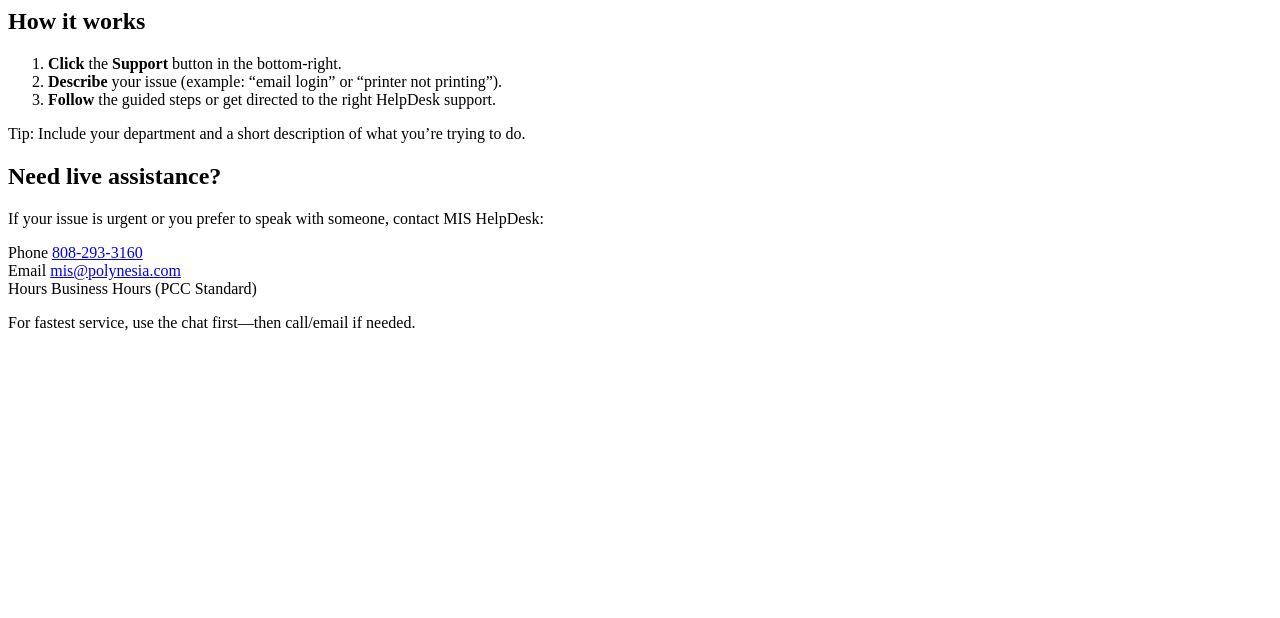
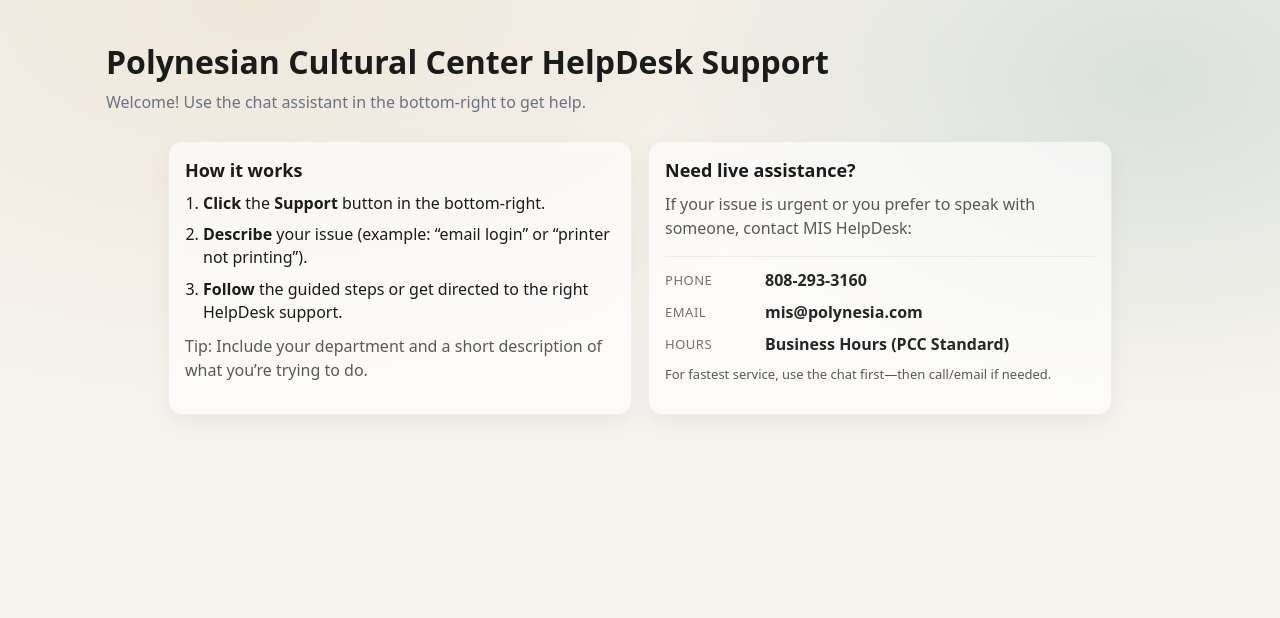
Before and after one commit to jatzer12/PCC-Chatbot, a plain HTML site: page index.html in a window 1280 px wide. Drawn offline with Linux system fonts and the light colour scheme.

Commit message:
Update index.html

```diff
--- a/index.html
+++ b/index.html
@@ -1,7 +1,23 @@
+<!doctype html>
+<html lang="en">
+<head>
+  <meta charset="utf-8" />
+  <meta name="viewport" content="width=device-width, initial-scale=1" />
+  <title>PCC HelpDesk Support</title>
+  <link rel="stylesheet" href="./styles.css" />
+</head>
+
+<body>
+  <div class="page-wrap">
+    <header class="hero">
+      <h1>Polynesian Cultural Center HelpDesk Support</h1>
+      <p>Welcome! Use the chat assistant in the bottom-right to get help.</p>
+    </header>
+
+    <!-- ✅ INSERT OPTION 2 + 3 HERE (inside body, after header) -->
     <main class="content">
       <section class="info-grid">
 
-    <!-- Option 2: How it works -->
         <div class="card">
           <h2>How it works</h2>
           <ol class="steps">
@@ -9,12 +25,9 @@
             <li><strong>Describe</strong> your issue (example: “email login” or “printer not printing”).</li>
             <li><strong>Follow</strong> the guided steps or get directed to the right HelpDesk support.</li>
           </ol>
-      <p class="muted">
-        Tip: Include your department and a short description of what you’re trying to do.
-      </p>
+          <p class="muted">Tip: Include your department and a short description of what you’re trying to do.</p>
         </div>
 
-    <!-- Option 3: Live support -->
         <div class="card">
           <h2>Need live assistance?</h2>
           <p class="muted">
@@ -36,10 +49,14 @@
             </div>
           </div>
 
-      <p class="muted small">
-        For fastest service, use the chat first—then call/email if needed.
-      </p>
+          <p class="muted small">For fastest service, use the chat first—then call/email if needed.</p>
         </div>
 
       </section>
     </main>
+  </div>
+
+  <!-- keep your existing chatbot scripts here (if you have them) -->
+  <script src="./script.js"></script>
+</body>
+</html>
```
Lines whose indentation alone changed are shown as unchanged.
